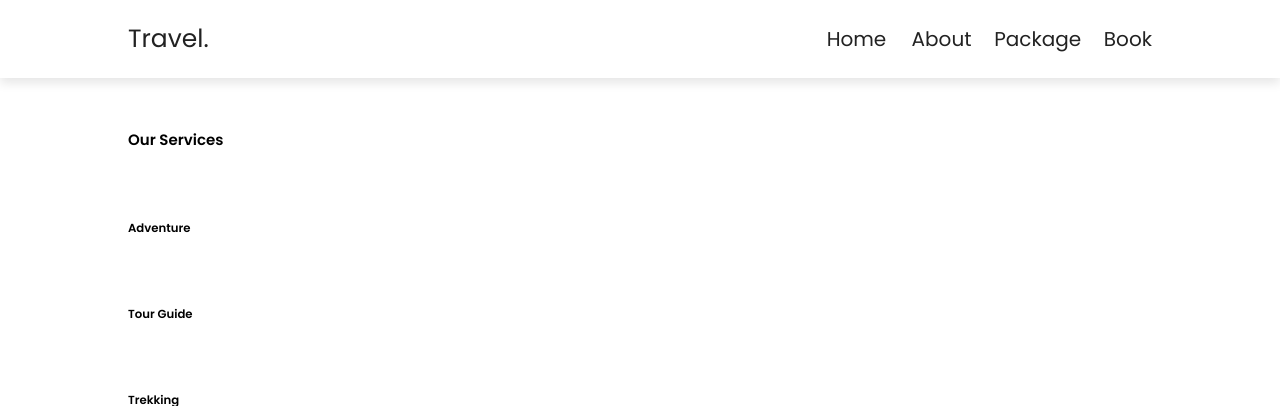
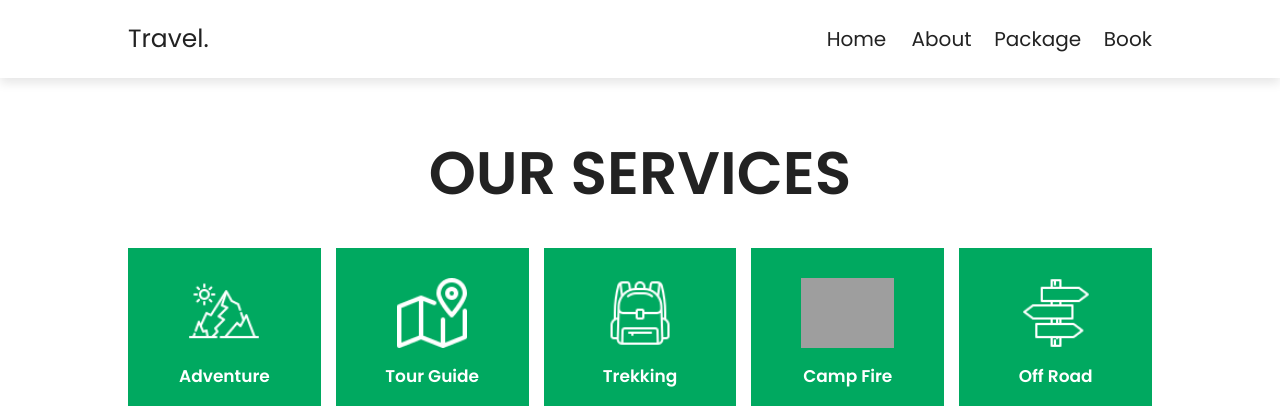
Before and after one commit to Ashish-Dhakal/Tours-and-travel-website, a PHP site: page /home.php in a window 1280 px wide. Shown: the top 406 px of the page. Run offline with PHP 8.4, Linux system fonts and the light colour scheme; some libraries are stand-ins or nearby versions; grey boxes are pictures that could not be loaded.

Commit message:
css for service in home.php page

```diff
--- a/style.css
+++ b/style.css
@@ -40,6 +40,14 @@ section {
   padding: 5rem 10%;
 }
 
+.heading-title{
+  text-align: center;
+  margin-bottom: 3rem;
+  font-size: 6rem;
+  text-transform: uppercase;
+  color: var(--black);
+}
+
 .header {
   position: sticky;
   top: 0;
@@ -75,7 +83,47 @@ section {
   cursor: pointer;
   color: var(--black);
   display: none;
+
 }
+
+.services .box-container
+{
+   display: grid;
+  grid-template-columns: repeat(auto-fit, minmax(16rem, 1fr));
+  gap:1.5rem;
+}
+
+.services .box-container .box
+{
+  padding:  3rem 2rem;
+  text-align: center;
+  background-color: var(--main-colorr);
+  cursor: pointer;
+}
+
+.services .box-container .box:hover
+{
+  background-color: var(--black);
+}
+.services .box-container .box img
+{
+height: 7rem;
+
+}
+
+.services .box-container .box h3{
+  color: var(--white);
+  font-size: 1.7rem;
+  padding-top: 1rem;
+
+}
+
+
+
+
+
+
+
 
 /* footer style start from here */
 
@@ -204,4 +252,8 @@ background-attachment:fixed ;
   html {
     font-size: 50%;
   }
+
+  .heading-title{
+    font-size: 3.5rem;
+  }
 }
```
